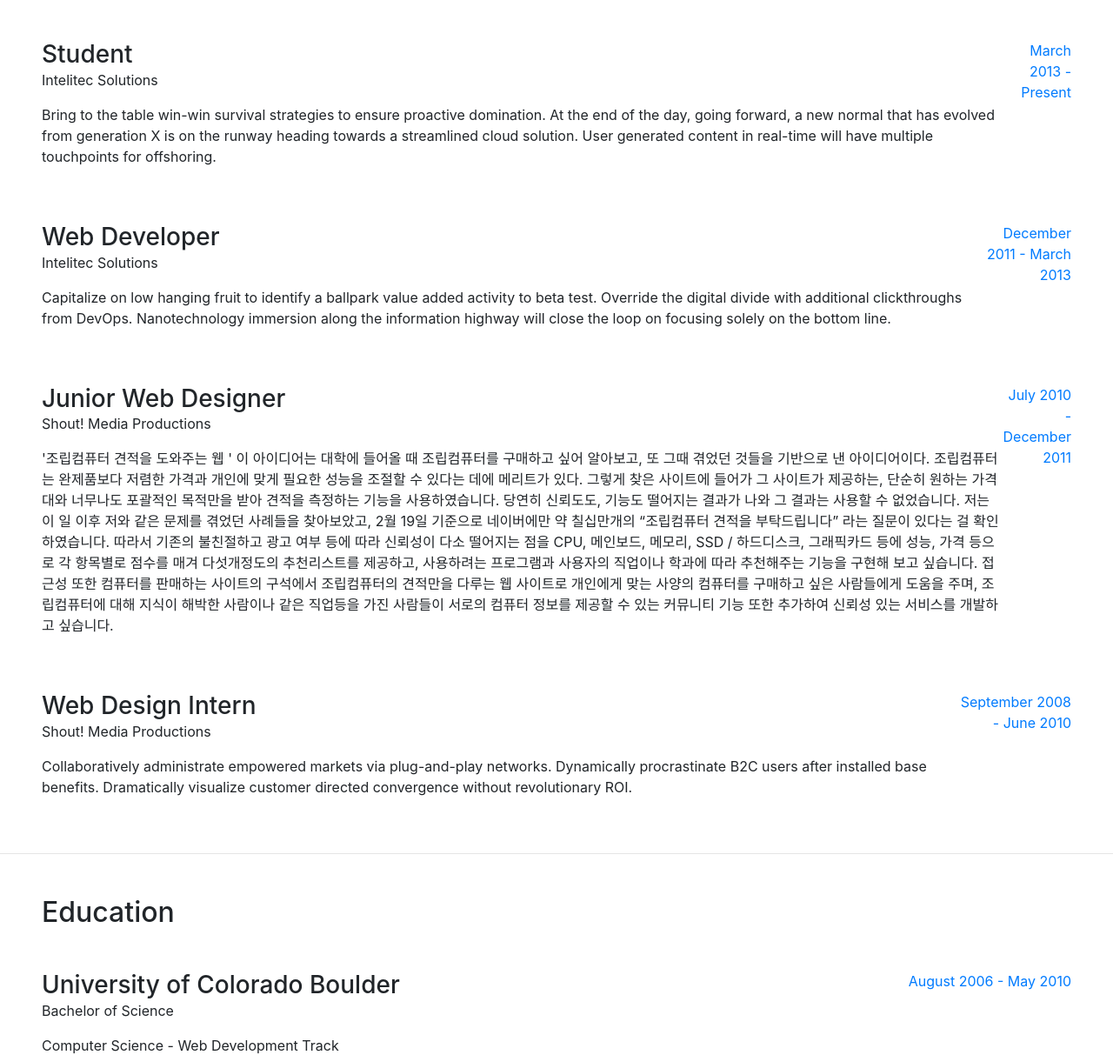
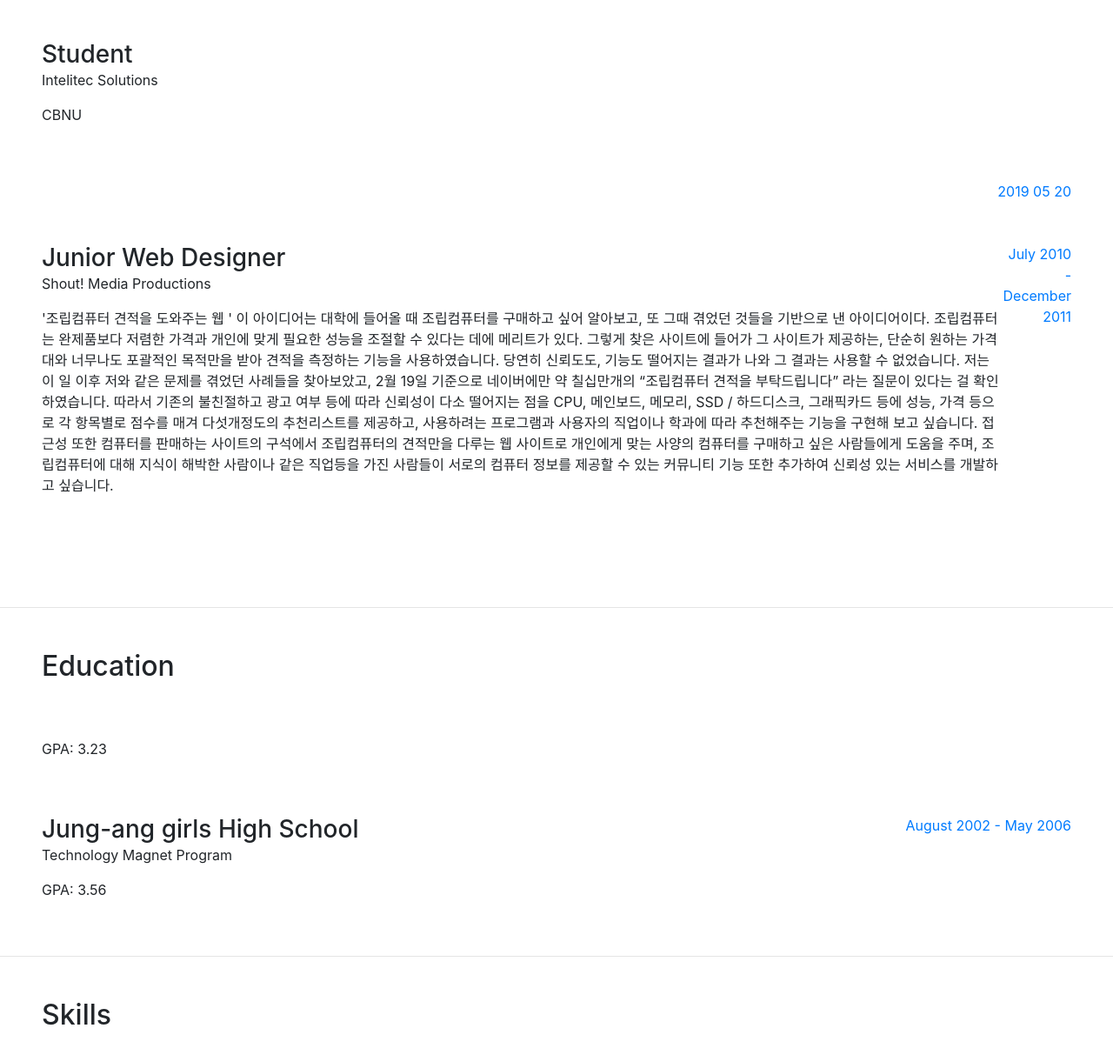
Before and after one commit to vitaMinji/vitaminji.github.io, a website: page index.html in a window 1280 px wide. Shown: the part 407-1620 px from the top of the page at 87% size. Drawn offline with nearby package versions, Linux system fonts and the light colour scheme; a web font is replaced by a local one.

Commit message:
Update index.html

```diff
--- a/index.html
+++ b/index.html
@@ -135,16 +135,11 @@
               <h3 class="mb-0">Student</h3>
               <div class="subheading mb-3">Intelitec Solutions</div>
               <p>
-                Bring to the table win-win survival strategies to ensure
-                proactive domination. At the end of the day, going forward, a
-                new normal that has evolved from generation X is on the runway
-                heading towards a streamlined cloud solution. User generated
-                content in real-time will have multiple touchpoints for
-                offshoring.
+                CBNU
               </p>
             </div>
             <div class="resume-date text-md-right">
-              <span class="text-primary">March 2013 - Present</span>
+              <span class="text-primary"></span>
             </div>
           </div>
 
@@ -152,18 +147,14 @@
             class="resume-item d-flex flex-column flex-md-row justify-content-between mb-5"
           >
             <div class="resume-content">
-              <h3 class="mb-0">Web Developer</h3>
-              <div class="subheading mb-3">Intelitec Solutions</div>
+              <h3 class="mb-0"></h3>
+              <div class="subheading mb-3"></div>
               <p>
-                Capitalize on low hanging fruit to identify a ballpark value
-                added activity to beta test. Override the digital divide with
-                additional clickthroughs from DevOps. Nanotechnology immersion
-                along the information highway will close the loop on focusing
-                solely on the bottom line.
+
               </p>
             </div>
             <div class="resume-date text-md-right">
-              <span class="text-primary">December 2011 - March 2013</span>
+              <span class="text-primary">2019 05 20</span>
             </div>
           </div>
 
@@ -206,17 +197,14 @@
             class="resume-item d-flex flex-column flex-md-row justify-content-between"
           >
             <div class="resume-content">
-              <h3 class="mb-0">Web Design Intern</h3>
-              <div class="subheading mb-3">Shout! Media Productions</div>
+              <h3 class="mb-0"></h3>
+              <div class="subheading mb-3"></div>
               <p>
-                Collaboratively administrate empowered markets via plug-and-play
-                networks. Dynamically procrastinate B2C users after installed
-                base benefits. Dramatically visualize customer directed
-                convergence without revolutionary ROI.
+
               </p>
             </div>
             <div class="resume-date text-md-right">
-              <span class="text-primary">September 2008 - June 2010</span>
+              <span class="text-primary"></span>
             </div>
           </div>
         </div>
@@ -235,13 +223,13 @@
             class="resume-item d-flex flex-column flex-md-row justify-content-between mb-5"
           >
             <div class="resume-content">
-              <h3 class="mb-0">University of Colorado Boulder</h3>
-              <div class="subheading mb-3">Bachelor of Science</div>
-              <div>Computer Science - Web Development Track</div>
+              <h3 class="mb-0"></h3>
+              <div class="subheading mb-3"></div>
+              <div></div>
               <p>GPA: 3.23</p>
             </div>
             <div class="resume-date text-md-right">
-              <span class="text-primary">August 2006 - May 2010</span>
+              <span class="text-primary"></span>
             </div>
           </div>
 
@@ -249,7 +237,7 @@
             class="resume-item d-flex flex-column flex-md-row justify-content-between"
           >
             <div class="resume-content">
-              <h3 class="mb-0">James Buchanan High School</h3>
+              <h3 class="mb-0">Jung-ang girls High School</h3>
               <div class="subheading mb-3">Technology Magnet Program</div>
               <p>GPA: 3.56</p>
             </div>
@@ -340,16 +328,10 @@
         <div class="w-100">
           <h2 class="mb-5">Interests</h2>
           <p>
-            Apart from being a web developer, I enjoy most of my time being
-            outdoors. In the winter, I am an avid skier and novice ice climber.
-            During the warmer months here in Colorado, I enjoy mountain biking,
-            free climbing, and kayaking.
+            Web, DB , Algorithm, Machine running, application
           </p>
           <p class="mb-0">
-            When forced indoors, I follow a number of sci-fi and fantasy genre
-            movies and television shows, I am an aspiring chef, and I spend a
-            large amount of my free time exploring the latest technology
-            advancements in the front-end web development world.
+
           </p>
         </div>
       </section>
```
